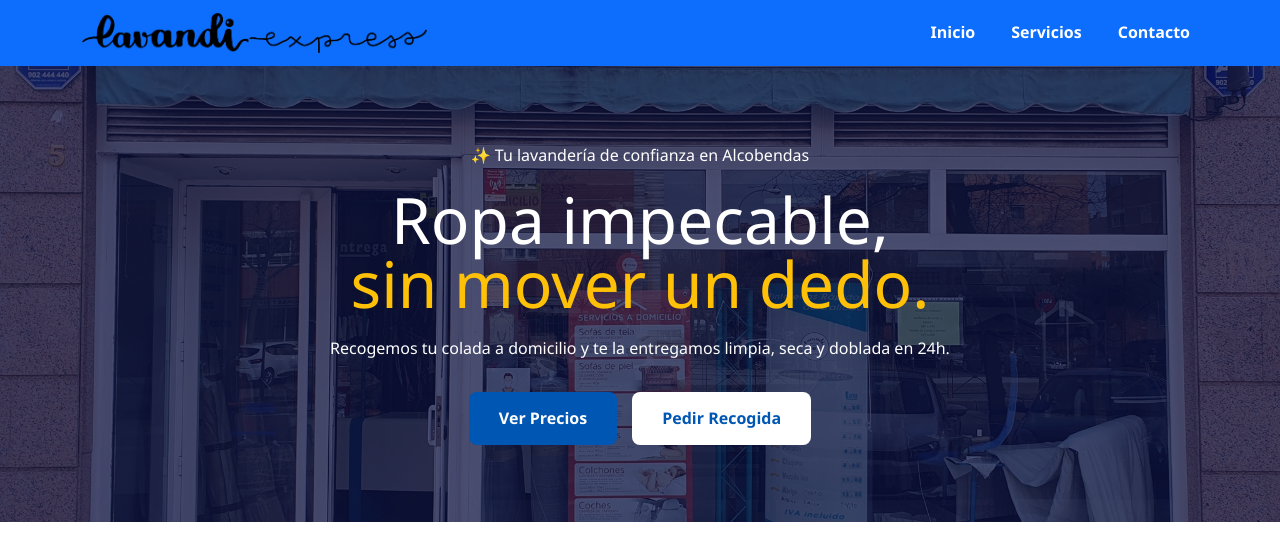
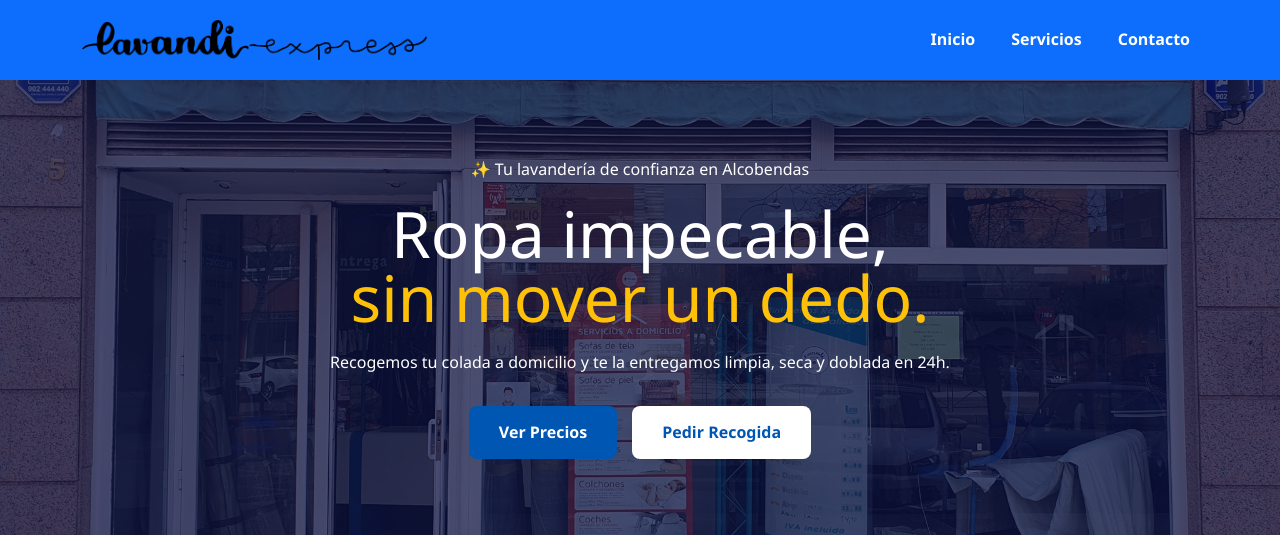
Before and after one commit to pbl792/lavandi-express, a PHP site: page / in a window 1280 px wide. Shown: the top 535 px of the page. Run offline with PHP 8.4, Linux system fonts and the light colour scheme.

Commit message:
Día 8: Cambios de codigo CSS. Ajustes de tamaño de header

```diff
--- a/css/style.css
+++ b/css/style.css
@@ -31,6 +31,11 @@ body {
 .centrar-texto { text-align: center; }
 
 /* --- HEADER (NAVBAR) --- */
+.navbar {
+    padding-top: 0.5rem;
+    padding-bottom: 0.5rem;
+    min-height: 80px;
+}
 .navbar-dark .navbar-nav .nav-link {
     color: var(--blanco) !important;
     font-weight: 700;
```
